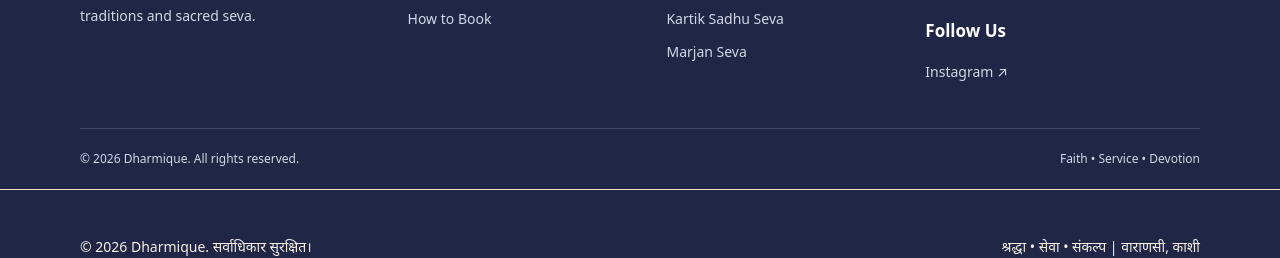
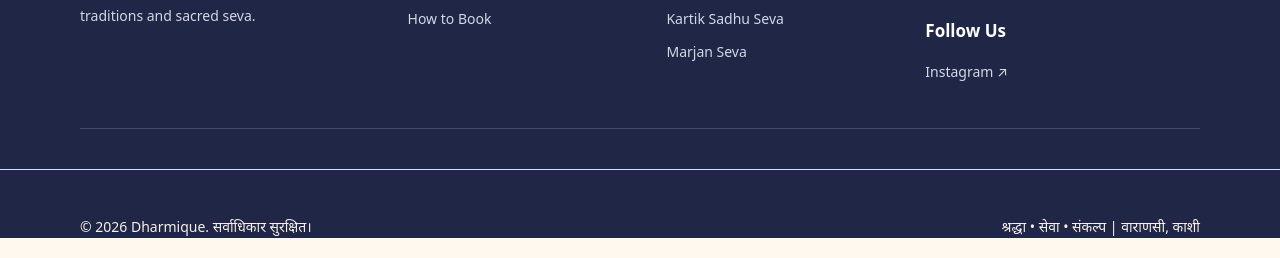
Before and after one commit to vishalkus76-sudo/dharmiq-website-, a plain HTML site: page index.html in a window 1280 px wide. Shown: the part 2246-2504 px from the top of the page. Drawn offline with Linux system fonts and the light colour scheme.

Commit message:
Update index.html

```diff
--- a/index.html
+++ b/index.html
@@ -511,8 +511,7 @@ footer {
     </div>
 
     <div class="footer-bottom">
-      <span>© 2026 Dharmique. All rights reserved.</span>
-      <span>Faith • Service • Devotion</span>
+
     </div>
   </div>
 </footer>
```
